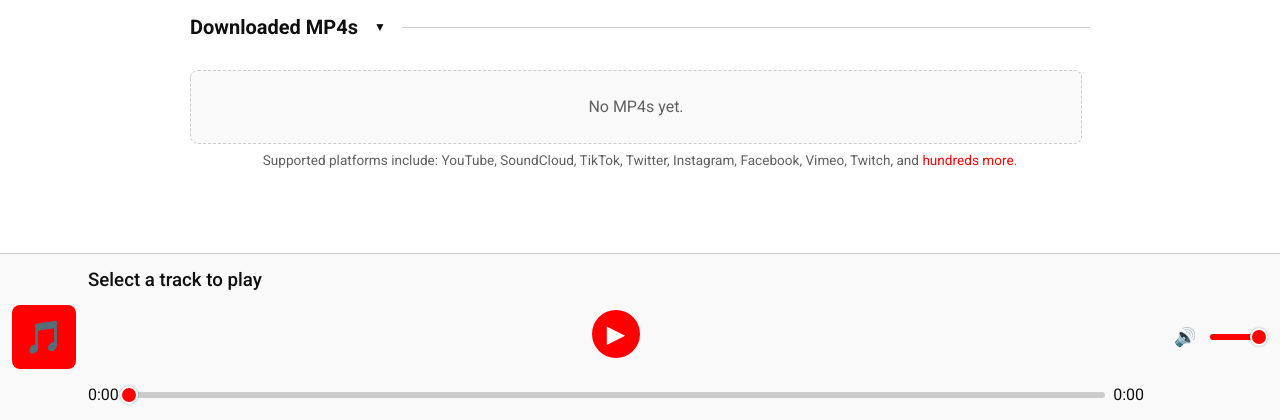
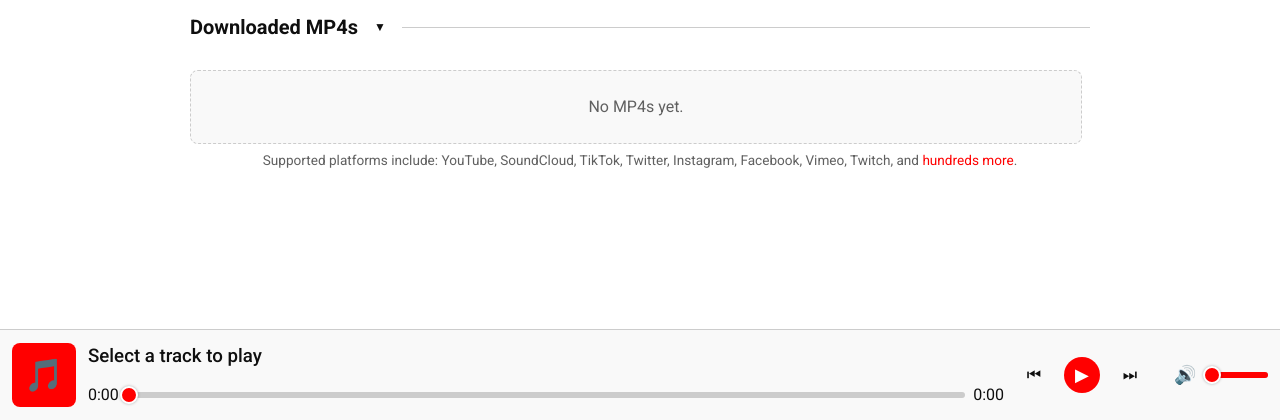
Before and after one commit to zJvilian/yt-mp3-downloader, a Flask app: page / in a window 1280 px wide. Shown: the part 380-800 px from the top of the page. Run offline with Flask 3, Linux system fonts and the light colour scheme; data that the repository does not hold is empty; some libraries are stand-ins or nearby versions.

Commit message:
fix: changed player

```diff
--- a/app/static/css/player.css
+++ b/app/static/css/player.css
@@ -37,8 +37,8 @@
 .yt-global-player-controls {
   display: flex;
   align-items: center;
-  gap: 16px;
-  margin-left: auto; /* Push to the right */
+  gap: 20px;
+  margin-left: auto; /* Keep pushing to the right */
 }
 
 /* Pin button - fixed position at right side */
@@ -108,12 +108,35 @@
   width: 100%; /* Full width now that it's not sharing space */
 }
 
-/* Move play button to same row as title */
+/* Move play button to the right side */
 .yt-player-centered-controls {
   display: flex;
-  justify-content: center; /* Center horizontally */
-  margin: 8px 0; /* Add space above and below */
-  flex-shrink: 0; /* Don't let it shrink */
+  align-items: center;
+  gap: 12px;
+  margin: 0;
+  flex-shrink: 0;
+}
+
+/* Update player controls to contain both playback and volume */
+.yt-global-player-controls {
+  display: flex;
+  align-items: center;
+  gap: 20px;
+  margin-left: auto; /* Keep pushing to the right */
+}
+
+/* Make previous/next buttons same size as the other controls */
+#previous-track, #next-track {
+  font-size: 16px;
+  width: 36px;
+  height: 36px;
+}
+
+/* Adjust the play button for consistent sizing with other controls */
+.yt-player-btn-play {
+  width: 36px;
+  height: 36px;
+  font-size: 18px;
 }
 
 /* Adjust progress bar container for full width */
@@ -244,20 +267,6 @@
   background-color: var(--primary-hover);
 }
 
-/* Center play button container */
-.yt-player-centered-controls {
-  display: flex;
-  justify-content: center;
-  margin-bottom: 12px;
-}
-
-/* Make play button larger and more prominent */
-.yt-player-centered-controls .yt-player-btn-play {
-  width: 48px;
-  height: 48px;
-  font-size: 24px;
-}
-
 /* Highlight the currently playing item more distinctly */
 .yt-list-item.playing {
   background-color: var(--hover-bg);
--- a/app/static/js/player.js
+++ b/app/static/js/player.js
@@ -341,4 +341,38 @@ document.addEventListener("DOMContentLoaded", () => {
       }
     }
   }
+
+  // Previous track button functionality
+  const previousTrackBtn = document.getElementById('previous-track');
+  if (previousTrackBtn) {
+    previousTrackBtn.addEventListener('click', () => {
+      if (!currentlyPlaying) return; // Do nothing if no track is playing
+
+      const allTracks = Array.from(document.querySelectorAll('.yt-btn-play'));
+      const currentIndex = allTracks.indexOf(currentlyPlaying);
+
+      if (currentIndex > 0) {
+        // There's a previous track - play it
+        const previousTrack = allTracks[currentIndex - 1];
+        previousTrack.click(); // Trigger the click event on the previous track
+      }
+    });
+  }
+
+  // Next track button functionality
+  const nextTrackBtn = document.getElementById('next-track');
+  if (nextTrackBtn) {
+    nextTrackBtn.addEventListener('click', () => {
+      if (!currentlyPlaying) return; // Do nothing if no track is playing
+
+      const allTracks = Array.from(document.querySelectorAll('.yt-btn-play'));
+      const currentIndex = allTracks.indexOf(currentlyPlaying);
+
+      if (currentIndex < allTracks.length - 1) {
+        // There's a next track - play it
+        const nextTrack = allTracks[currentIndex + 1];
+        nextTrack.click(); // Trigger the click event on the next track
+      }
+    });
+  }
 });
--- a/app/templates/index.html
+++ b/app/templates/index.html
@@ -73,13 +73,9 @@
       <div class="yt-global-player-inner">
         <div class="yt-global-player-art">🎵</div>
         <div class="yt-global-player-info">
-          <!-- Title row without play button -->
           <h3 class="yt-global-player-title" id="now-playing-title">Select a track to play</h3>
 
-          <!-- Centered play button above progress bar -->
-          <div class="yt-player-centered-controls">
-            <button class="yt-player-btn yt-player-btn-play" id="play-pause-global">▶</button>
-          </div>
+          <!-- REMOVE the centered controls from here -->
 
           <div class="yt-global-player-progress">
             <span class="yt-global-player-time" id="current-time">0:00</span>
@@ -90,12 +86,19 @@
             <span class="yt-global-player-time" id="duration">0:00</span>
           </div>
         </div>
+
+        <!-- ADD the controls here alongside volume -->
         <div class="yt-global-player-controls">
+          <div class="yt-player-centered-controls">
+            <button class="yt-player-btn" id="previous-track">⏮</button>
+            <button class="yt-player-btn yt-player-btn-play" id="play-pause-global">▶</button>
+            <button class="yt-player-btn" id="next-track">⏭</button>
+          </div>
           <div class="yt-volume-control">
             <button class="yt-player-btn" id="mute-button">🔊</button>
             <div class="yt-progress" id="volume-slider">
               <div class="yt-progress-bar" style="width: 100%"></div>
-              <div class="yt-progress-grabber" id="volume-grabber" style="right: 0;"></div>
+              <div class="yt-progress-grabber" id="volume-grabber"></div>
             </div>
           </div>
         </div>
```
